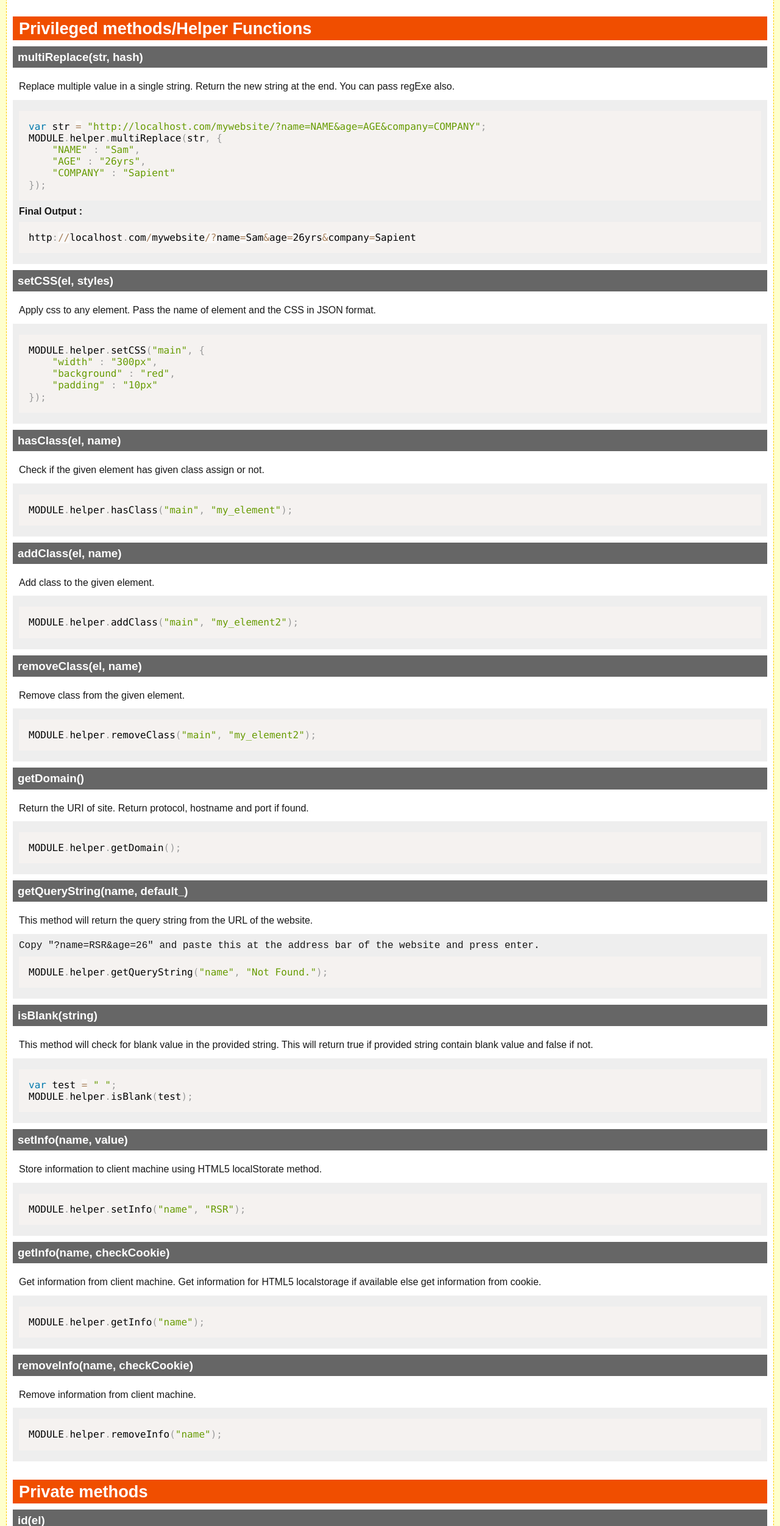
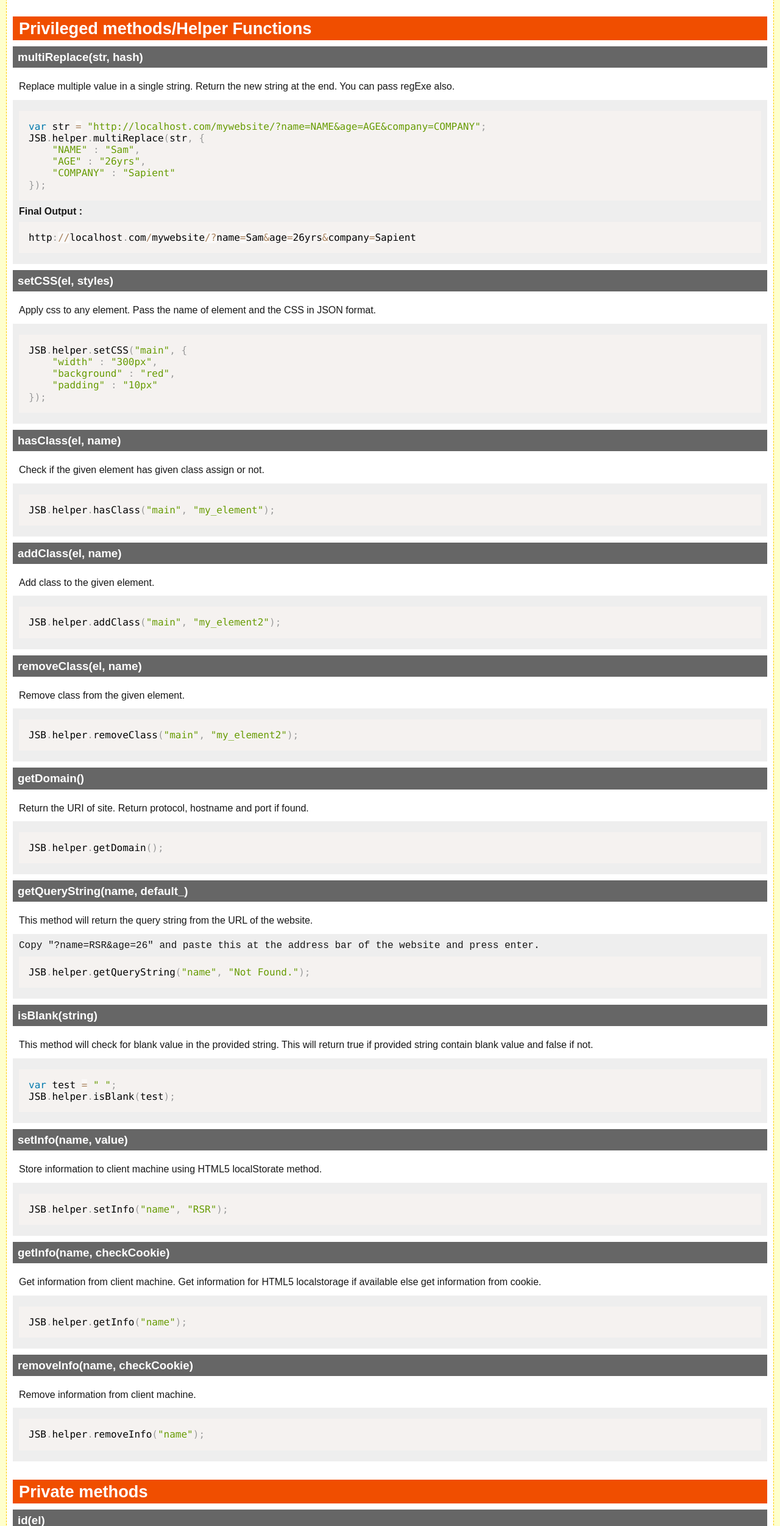
Before and after one commit to mdarif/JavaScript-Boilerplate, a website: page src/index.html in a window 1280 px wide. Shown: the part 297-2800 px from the top of the page at 61% size. Drawn offline with Linux system fonts and the light colour scheme.

Commit message:
Updated the README, author name, unit test case alongwith some small configuration changes

```diff
--- a/src/index.html
+++ b/src/index.html
@@ -66,7 +66,7 @@
                     </p>
                     <section class="example">
 <pre><code class="language-javascript">var str = "http://localhost.com/mywebsite/?name=NAME&age=AGE&company=COMPANY";
-MODULE.helper.multiReplace(str, {
+JSB.helper.multiReplace(str, {
     "NAME" : "Sam",
     "AGE" : "26yrs",
     "COMPANY" : "Sapient"
@@ -82,7 +82,7 @@ MODULE.helper.multiReplace(str, {
                         Apply css to any element. Pass the name of element and the CSS in JSON format.
                     </p>
                     <section class="example">
-<pre><code class="language-javascript">MODULE.helper.setCSS("main", {
+<pre><code class="language-javascript">JSB.helper.setCSS("main", {
     "width" : "300px",
     "background" : "red",
     "padding" : "10px"
@@ -96,7 +96,7 @@ MODULE.helper.multiReplace(str, {
                         Check if the given element has given class assign or not.
                     </p>
                     <section class="example">
-                        <pre><code class="language-javascript">MODULE.helper.hasClass("main", "my_element");</code></pre>
+                        <pre><code class="language-javascript">JSB.helper.hasClass("main", "my_element");</code></pre>
                     </section>
                 </article>
 
@@ -106,7 +106,7 @@ MODULE.helper.multiReplace(str, {
                          Add class to the given element.
                     </p>
                     <section class="example">
-                        <pre><code class="language-javascript">MODULE.helper.addClass("main", "my_element2");</code></pre>
+                        <pre><code class="language-javascript">JSB.helper.addClass("main", "my_element2");</code></pre>
                     </section>
                 </article>
 
@@ -116,7 +116,7 @@ MODULE.helper.multiReplace(str, {
                          Remove class from the given element.
                     </p>
                     <section class="example">
-                        <pre><code class="language-javascript">MODULE.helper.removeClass("main", "my_element2");</code></pre>
+                        <pre><code class="language-javascript">JSB.helper.removeClass("main", "my_element2");</code></pre>
                     </section>
                 </article>
 
@@ -126,7 +126,7 @@ MODULE.helper.multiReplace(str, {
                         Return the URI of site. Return protocol, hostname and port if found.
                     </p>
                     <section class="example">
-                        <pre><code class="language-javascript">MODULE.helper.getDomain();</code></pre>
+                        <pre><code class="language-javascript">JSB.helper.getDomain();</code></pre>
                     </section>
                 </article>
 
@@ -138,7 +138,7 @@ MODULE.helper.multiReplace(str, {
                     <section class="example">
                         <pre>Copy "?name=RSR&age=26" and paste this at the address bar of the website and press enter.</pre>
 
-<pre><code class="language-javascript">MODULE.helper.getQueryString("name", "Not Found.");</code></pre>
+<pre><code class="language-javascript">JSB.helper.getQueryString("name", "Not Found.");</code></pre>
                     </section>
                 </article>
 
@@ -149,7 +149,7 @@ MODULE.helper.multiReplace(str, {
                     </p>
                     <section class="example">
                         <pre><code class="language-javascript">var test = " ";
-MODULE.helper.isBlank(test);</code></pre>
+JSB.helper.isBlank(test);</code></pre>
                     </section>
                 </article>
 
@@ -159,7 +159,7 @@ MODULE.helper.isBlank(test);</code></pre>
                         Store information to client machine using HTML5 localStorate method.
                     </p>
                     <section class="example">
-                        <pre><code class="language-javascript">MODULE.helper.setInfo("name", "RSR");</code></pre>
+                        <pre><code class="language-javascript">JSB.helper.setInfo("name", "RSR");</code></pre>
                     </section>
                 </article>
 
@@ -169,7 +169,7 @@ MODULE.helper.isBlank(test);</code></pre>
                         Get information from client machine. Get information for HTML5 localstorage if available else get information from cookie.
                     </p>
                     <section class="example">
-                        <pre><code class="language-javascript">MODULE.helper.getInfo("name");</code></pre>
+                        <pre><code class="language-javascript">JSB.helper.getInfo("name");</code></pre>
                     </section>
                 </article>
 
@@ -179,7 +179,7 @@ MODULE.helper.isBlank(test);</code></pre>
                         Remove information from client machine.
                     </p>
                     <section class="example">
-                        <pre><code class="language-javascript">MODULE.helper.removeInfo("name");</code></pre>
+                        <pre><code class="language-javascript">JSB.helper.removeInfo("name");</code></pre>
                     </section>
                 </article>
           	</section>
--- a/src/js/_.config.js
+++ b/src/js/_.config.js
@@ -1,6 +1,7 @@
 /* JavaScript Boilerplate configuration file *
- * @version 1.1
+ * @version 1.2
  * GIT URL - https://github.com/mdarif/JavaScript-Boilerplate
+ * Author - Mohammed Arif
  */
 
  /* Why do we need config?
--- a/src/js/_.helper.js
+++ b/src/js/_.helper.js
@@ -1,6 +1,7 @@
 /* JavaScript Boilerplate helper file *
- * @version 1.1
+ * @version 1.2
  * GIT URL - https://github.com/mdarif/JavaScript-Boilerplate
+ * Author - Mohammed Arif
  */
 
 (function (JSB, $, undefined) {
--- a/src/js/_.main.js
+++ b/src/js/_.main.js
@@ -1,6 +1,7 @@
 /* JavaScript Boilerplate main scripting file *
- * @version 1.1
+ * @version 1.2
  * GIT URL - https://github.com/mdarif/JavaScript-Boilerplate
+ * Author - Mohammed Arif
  */
 
 /* JSB (our namespace name) and undefined are passed here
@@ -81,8 +82,8 @@
      * It is possible to put parentheses around this structure to instantiate it immediately after it's parsed.
      * This way it's always present when the script is executed and doesn't have to be instantiated separately.
      */
-    JSB.helper = (function() {
-        function _helper() {
+    JSB.subHelper = (function() {
+        function _subHelper() {
 
             /**
              * In non-strict mode, 'this' is bound to the global scope when it isn't bound to anything else.
@@ -137,12 +138,12 @@
              */
             this.init = function() {
                 _this.getDomain();
-                return this; /*this refer to JSB.subModule*/
+                return this; /*this refer to JSB.subHelper*/
             };
 
             return this.init(); /*initialize the init()*/
         }
-        return new _helper(); /*creating a new object of subModule rather then a funtion*/
+        return new _subHelper(); /*creating a new object of subHelper rather then a funtion*/
     }());
 
     /**
```
Also changed, not shown: GruntFile.js (+7 -6 lines), test/karma.conf.js (+1 -1 lines), test/unit/_.mainSpec.js (+25 -0 lines), README.md, 1 other file.
